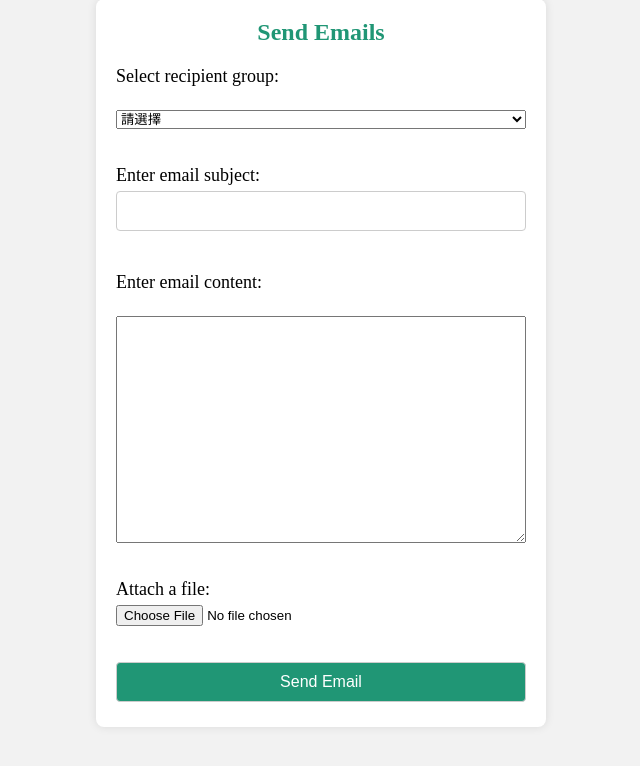
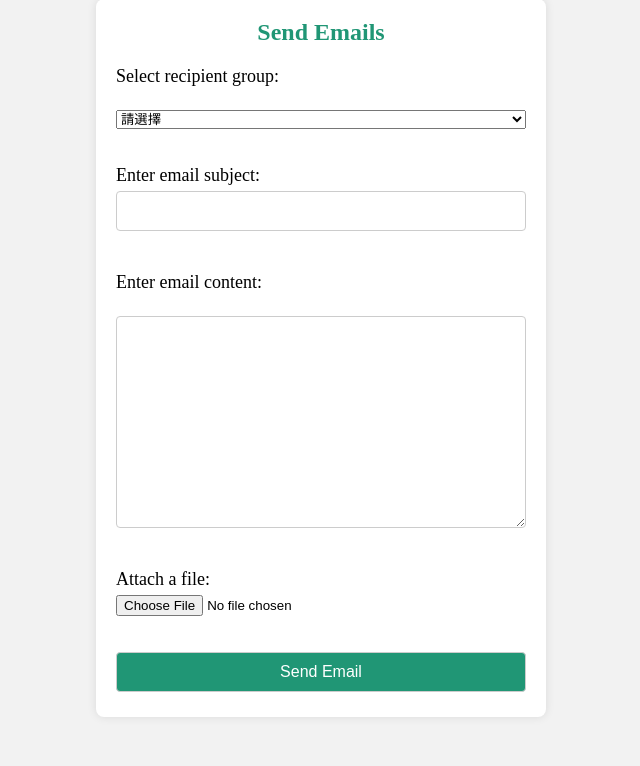
Before and after one commit to yunchien77/Outlook-send-mail, a Flask app: page /send_email in a window 1280 px wide. Shown: the part 21-787 px from the top of the page, without its empty margins (319-959 px from the left). Run offline with Flask 3, Linux system fonts and the light colour scheme; the visitor is signed in with stand-in values (Sample User, id 1).

Commit message:
fix the css of textarea

```diff
--- a/static/styles.css
+++ b/static/styles.css
@@ -36,6 +36,15 @@ label {
     font-size: 18px;
 }
 
+textarea {
+    padding: 10px;
+    margin-bottom: 5px;
+    border: 1px solid #ccc;
+    border-radius: 4px;
+    font-size: 16px;
+    resize: vertical;
+}
+
 input[type="text"],
 input[type="password"],
 input[type="submit"] {
--- a/templates/send_email.html
+++ b/templates/send_email.html
@@ -22,7 +22,7 @@
             <input type="text" name="email_subject" required><br><br>
 
             <label>Enter email content:</label><br>
-            <textarea name="email_content" rows="15" cols="40" required></textarea><br><br>
+            <textarea name="email_content" rows="10" cols="40" required></textarea><br><br>
 
             <label>Attach a file:</label>
             <input type="file" name="attachment" required><br><br>
```
